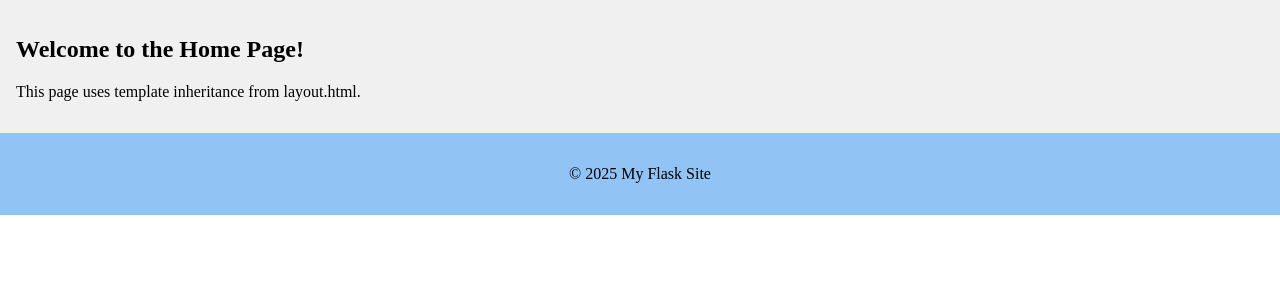
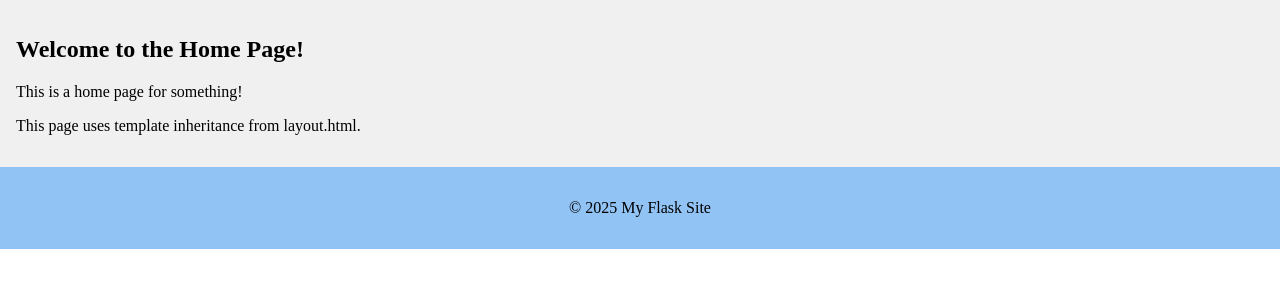
Before and after one commit to rikardajsman/Webbservertemplates, a Flask app: page / in a window 1280 px wide. Shown: the part 50-350 px from the top of the page. Run offline with Flask 3, Linux system fonts and the light colour scheme.

Commit message:
Test push

```diff
--- a/template-inheritance/templates/home.html
+++ b/template-inheritance/templates/home.html
@@ -4,5 +4,6 @@
 {# this content block overrides the content block in _base.html #}
 {% block content %}
     <h2>Welcome to the Home Page!</h2>
+    <p>This is a home page for something!</p>
     <p>This page uses template inheritance from layout.html.</p>
 {% endblock %}
```
